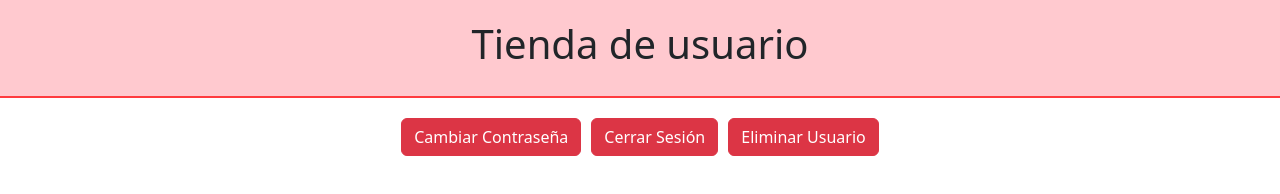
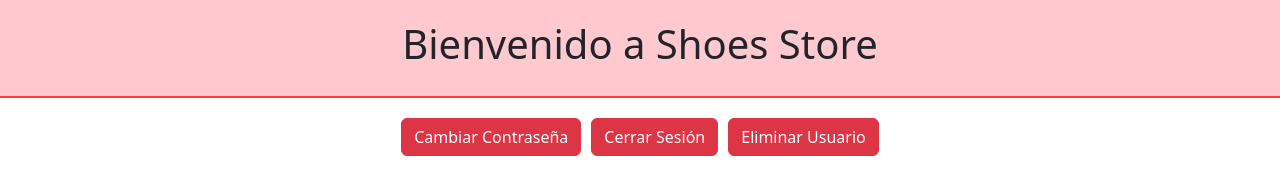
Before and after one commit to Angye-Mart08/Angye-Mart08.github.io, a plain HTML site: page Templates/Home.html in a window 1280 px wide. Drawn offline with nearby package versions, Linux system fonts and the light colour scheme; no server answers.

Commit message:
Update Home.html

```diff
--- a/Templates/Home.html
+++ b/Templates/Home.html
@@ -13,7 +13,7 @@
 </head>
 <body>
     <div class="usuario">
-        <h1>Tienda de usuario</h1>
+        <h1>Bienvenido a Shoes Store</h1>
     </div>
 
        <!-- Div para los botones -->
```
